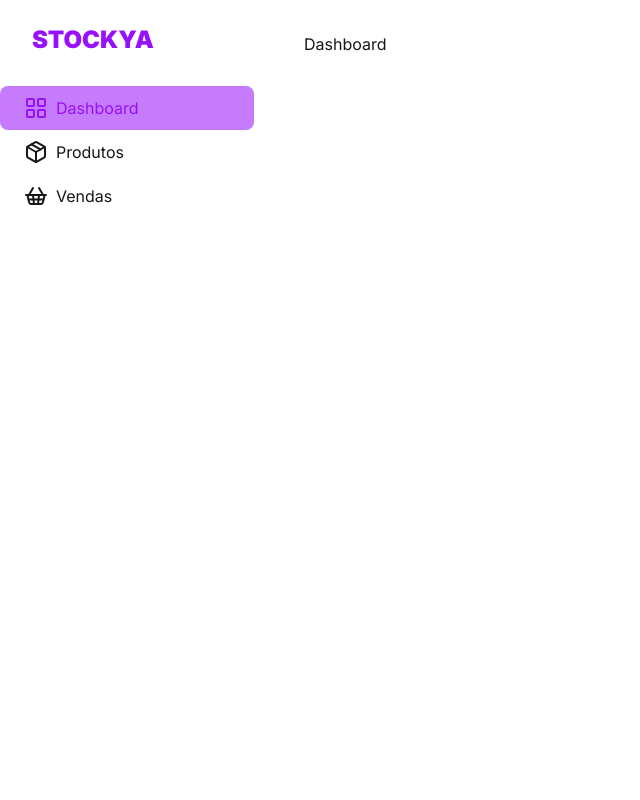
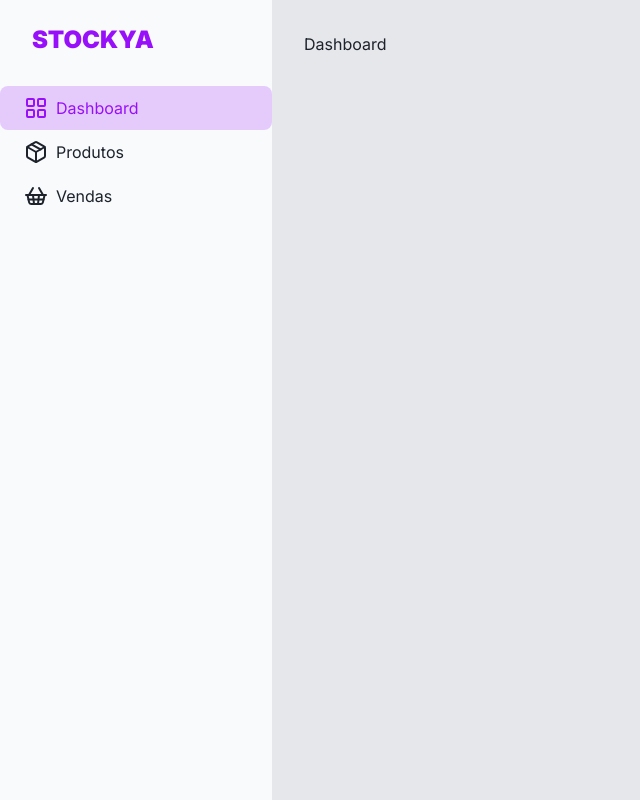
Before and after one commit to YudiYamada/stockya, a Next.js app: page / in a window 1280 px wide. Shown: the whole page, without its empty margins (0-640 px from the left). Built offline with nearby package versions, Linux system fonts and the light colour scheme.

Commit message:
style: modify styles

```diff
--- a/app/globals.css
+++ b/app/globals.css
@@ -1,16 +1,19 @@
 @import "tailwindcss";
 
 :root {
-  --background: #ffffff;
-  --foreground: #171717;
+  --background: oklch(92.8% 0.006 264.531);
+  --foreground: oklch(25% 0.02 264.531);
+  --card-background: oklch(98.4% 0.003 247.858);
   --primary: oklch(55.8% 0.288 302.321);
+  --font-inter: "Inter", sans-serif;
 }
 
 @theme inline {
   --color-background: var(--background);
   --color-foreground: var(--foreground);
+  --color-card-background: var(--card-background);
+  --color-primary: var(--primary);
   --font-sans: var(--font-inter);
-  --color-primary: var(--primary);
 }
 
 body {
--- a/components/sidebar-menu.tsx
+++ b/components/sidebar-menu.tsx
@@ -7,7 +7,7 @@ interface SidebarMenuProps {
 const SidebarMenu = ({ icon, text, isActive }: SidebarMenuProps) => {
   return (
     <div
-      className={`flex h-11 w-63.5 items-center gap-2 rounded-lg pl-6 hover:cursor-pointer ${isActive ? "bg-primary/55" : "bg-transparent"}`}
+      className={`flex h-11 w-full items-center gap-2 rounded-lg pl-6 hover:cursor-pointer ${isActive ? "bg-primary/20" : "bg-transparent"}`}
     >
       <span
         className={`${isActive ? "text-primary" : "text-muted-foreground"}`}
--- a/components/sidebar.tsx
+++ b/components/sidebar.tsx
@@ -2,7 +2,7 @@ import Nav from "./nav";
 
 const Sidebar = () => {
   return (
-    <div className="bg-background flex w-68 flex-col">
+    <div className="bg-card-background flex w-68 flex-col">
       <h1 className="text-primary pt-6 pl-8 text-2xl font-black">STOCKYA</h1>
 
       <Nav />
```
